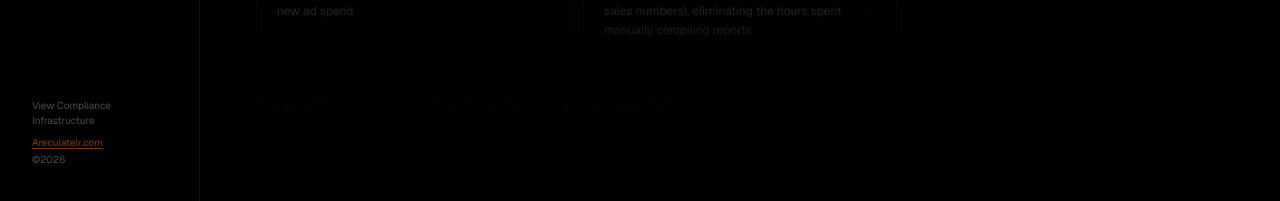
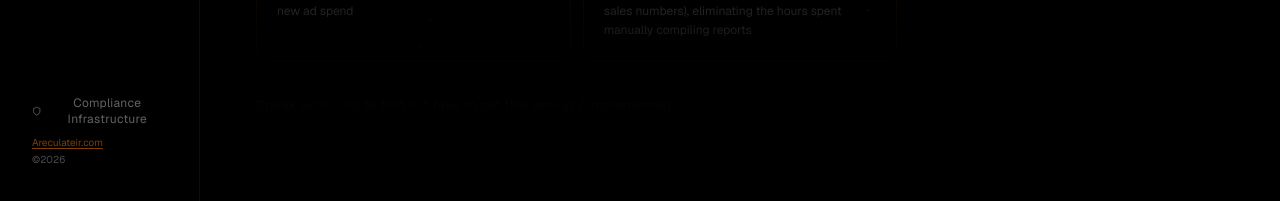
Before and after one commit to telluricaquarian/areculateirservices, a Next.js app: page / in a window 1280 px wide. Shown: the part 687-888 px from the top of the page. Built offline with nearby package versions, Linux system fonts and the light colour scheme; a web font is replaced by a local one.

Commit message:
Refine sidebar compliance footer and unify modal trigger

```diff
--- a/app/page.tsx
+++ b/app/page.tsx
@@ -6,6 +6,7 @@ import { FooterMeta } from "@/components/footer-meta"
 import { SparklesCore } from "@/components/ui/sparkles"
 import { FlipWords } from "@/components/ui/flip-words"
 import { MobileHeader } from "@/components/MobileHeader"
+import ComplianceModal from "@/components/ComplianceModal"
 
 export default function Home() {
   return (
@@ -34,10 +35,13 @@ export default function Home() {
               </div>
             </div>
           </div>
-          {/* Bottom: compliance footer */}
-          <div className="flex flex-col gap-0.5 text-[10px] text-foreground/30 leading-tight">
-            <span>View Compliance</span>
-            <span>Infrastructure</span>
+          {/* Bottom: compliance footer with orange ambient glow */}
+          <div className="relative flex flex-col gap-0.5 text-[10px] text-foreground/30 leading-tight">
+            {/* Orange footer glow — anchored to this footer region */}
+            <div className="absolute inset-x-0 bottom-0 h-24 pointer-events-none -z-10">
+              <div className="absolute inset-0 bg-gradient-to-t from-orange-500/[0.07] via-orange-500/[0.03] to-transparent rounded-sm" />
+            </div>
+            <ComplianceModal />
             <a
               href="https://areculateir.com"
               target="_blank"
```
